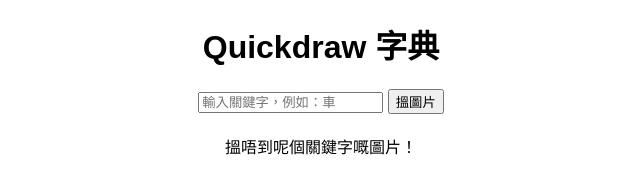
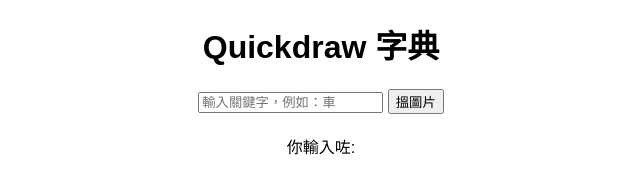
Before and after one commit to titusz1118/quickdraw-dictionary, a plain HTML site: page index.html in a window 1280 px wide. Both pictures are taken after a click on the button "搵圖片". Shown: the whole page, without its empty margins (319-959 px from the left). Drawn offline with Linux system fonts and the light colour scheme.

Commit message:
Update index.html

```diff
--- a/index.html
+++ b/index.html
@@ -15,26 +15,12 @@
     <div id="imageDisplay"></div>
 
     <script>
-        // 簡單嘅測試字典，唔用 API
-        const imageDict = {
-            "車": "https://via.placeholder.com/300?text=車",
-            "貓咪": "https://via.placeholder.com/300?text=貓咪",
-            "交通燈號": "https://via.placeholder.com/300?text=交通燈號"
-        };
-
         function showImage() {
             const keyword = document.getElementById("keyword").value;
             const imageDisplay = document.getElementById("imageDisplay");
 
-            console.log("按鈕觸發，關鍵字:", keyword); // 除錯
-            const imageUrl = imageDict[keyword];
-            console.log("圖片 URL:", imageUrl);
-
-            if (imageUrl) {
-                imageDisplay.innerHTML = `<img src="${imageUrl}" alt="${keyword}" style="max-width: 300px;">`;
-            } else {
-                imageDisplay.innerHTML = "搵唔到呢個關鍵字嘅圖片！";
-            }
+            console.log("按鈕被按，關鍵字:", keyword); // 除錯
+            imageDisplay.innerHTML = "你輸入咗: " + keyword; // 簡單反應
         }
     </script>
 </body>
```
